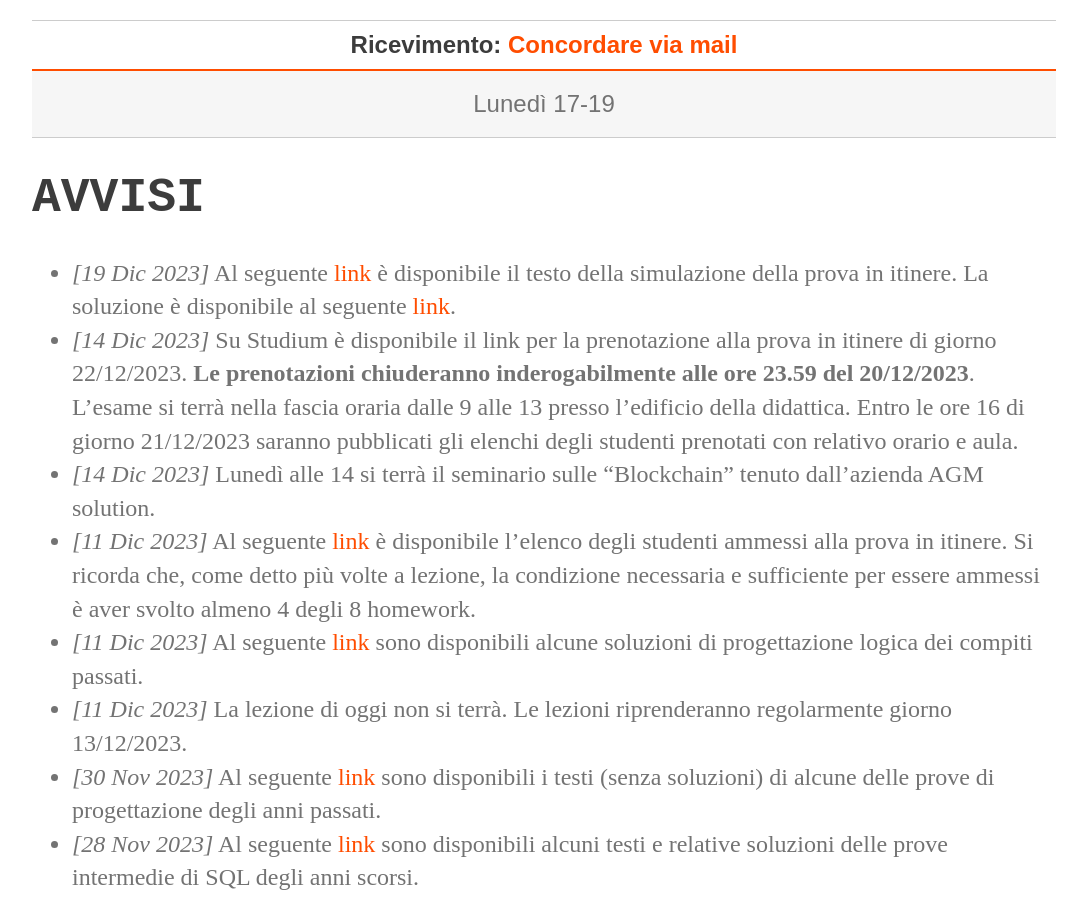
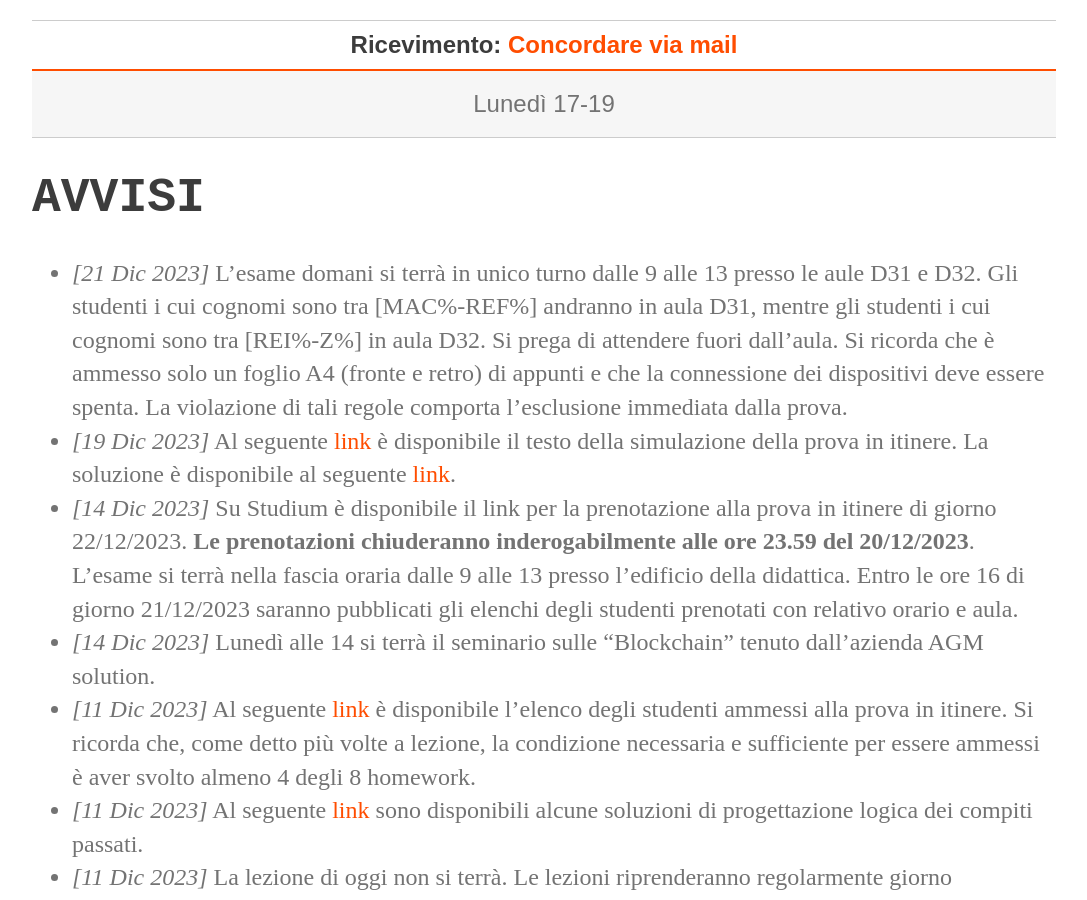
Before and after one commit to perceivelab/database-course, a Jekyll site: the page built from index.md, in a window 1280 px wide and 900 px high, scrolled down 440 px. Shown: the whole window, without its empty margins (96-1183 px from the left). Built offline with Jekyll 4.4.1, drawn with Linux system fonts in a browser that asks for light colours.

Commit message:
Update index.md

```diff
--- a/index.md
+++ b/index.md
@@ -20,6 +20,7 @@ layout: default
 
 
 # AVVISI
+- *[21 Dic 2023]* L'esame domani si terrà in unico turno dalle 9 alle 13 presso le aule D31 e D32.  Gli studenti i cui cognomi sono tra [MAC%-REF%] andranno in aula D31, mentre gli studenti i cui cognomi sono tra [REI%-Z%] in aula D32. Si prega di attendere fuori dall'aula. Si ricorda che è ammesso solo un foglio A4 (fronte e retro) di appunti e che la connessione dei dispositivi deve essere spenta. La violazione di tali regole comporta l'esclusione immediata dalla prova.
 - *[19 Dic 2023]* Al seguente [link](https://drive.google.com/file/d/1PuiKn2b6IRGKK8T7URO1-Yb5wtyxje2d/view?usp=drive_link) è disponibile il testo della simulazione della prova in itinere. La soluzione è disponibile al seguente [link](https://drive.google.com/file/d/1ama2kyBFYHLhxlq0atALJ2DExQFSHYKg/view?usp=sharing).
 - *[14 Dic 2023]* Su Studium è disponibile il link per la prenotazione alla prova in itinere di giorno 22/12/2023. **Le prenotazioni chiuderanno inderogabilmente alle ore 23.59 del 20/12/2023**.  L'esame si terrà nella fascia oraria dalle 9 alle 13 presso l'edificio della didattica. Entro le ore 16 di giorno 21/12/2023 saranno pubblicati gli elenchi degli studenti prenotati con relativo orario e aula.
 - *[14 Dic 2023]*  Lunedì alle 14 si terrà il seminario sulle "Blockchain" tenuto dall'azienda AGM solution.
```
